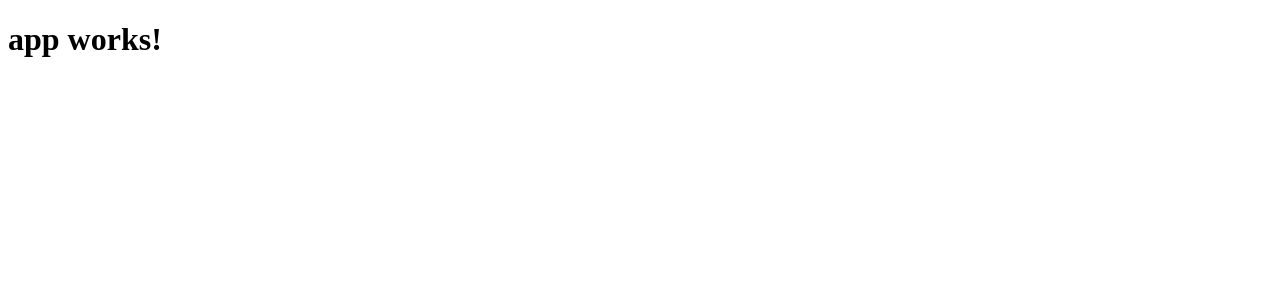
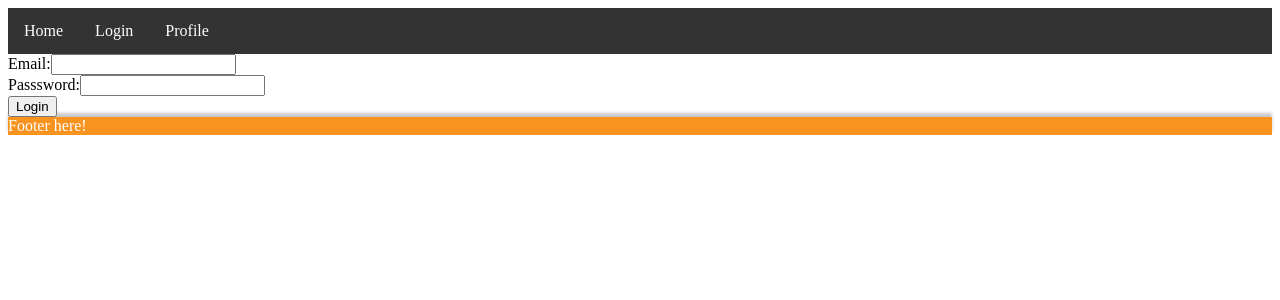
Before and after one commit to HackSoftware/HackFMI-NG2, an Angular app: page /login in a window 1280 px wide. Shown: the top 300 px of the page. Built offline with nearby package versions, Linux system fonts and the light colour scheme.

Commit message:
Add routing in app module

```diff
--- a/package.json
+++ b/package.json
@@ -21,6 +21,7 @@
     "@angular/platform-browser-dynamic": "~2.1.0",
     "@angular/router": "~3.1.0",
     "core-js": "^2.4.1",
+    "jwt-decode": "^2.1.0",
     "rxjs": "5.0.0-beta.12",
     "ts-helpers": "^1.1.1",
     "zone.js": "^0.6.23"
--- a/src/app/app.component.html
+++ b/src/app/app.component.html
@@ -1,3 +1,3 @@
-<h1>
-  {{title}}
-</h1>
+<app-navigation></app-navigation>
+<router-outlet></router-outlet>
+<app-footer></app-footer>
--- a/src/app/app.component.ts
+++ b/src/app/app.component.ts
@@ -6,5 +6,5 @@ import { Component } from '@angular/core';
   styleUrls: ['./app.component.css']
 })
 export class AppComponent {
-  title = 'app works!';
+  title = 'HackFMI';
 }
```
Also changed, not shown: src/app/app.module.ts (+15 -3 lines).
